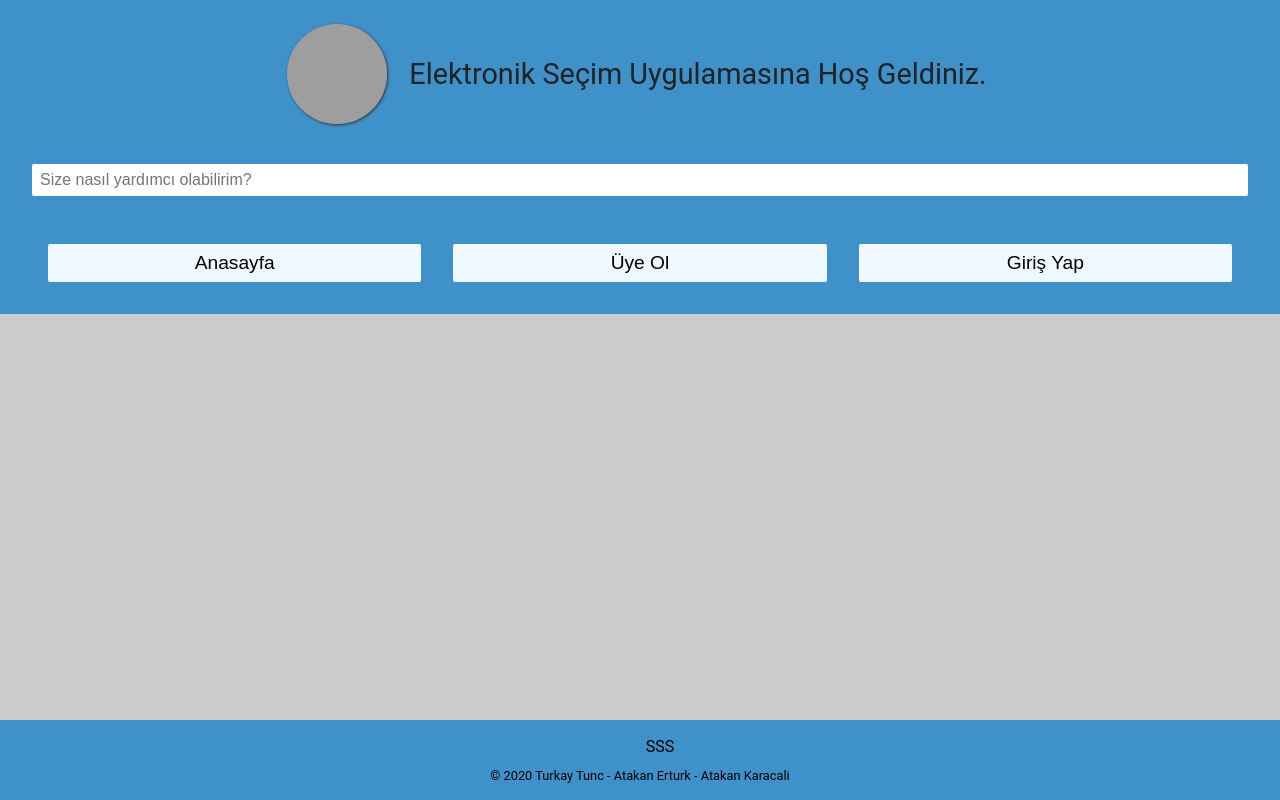
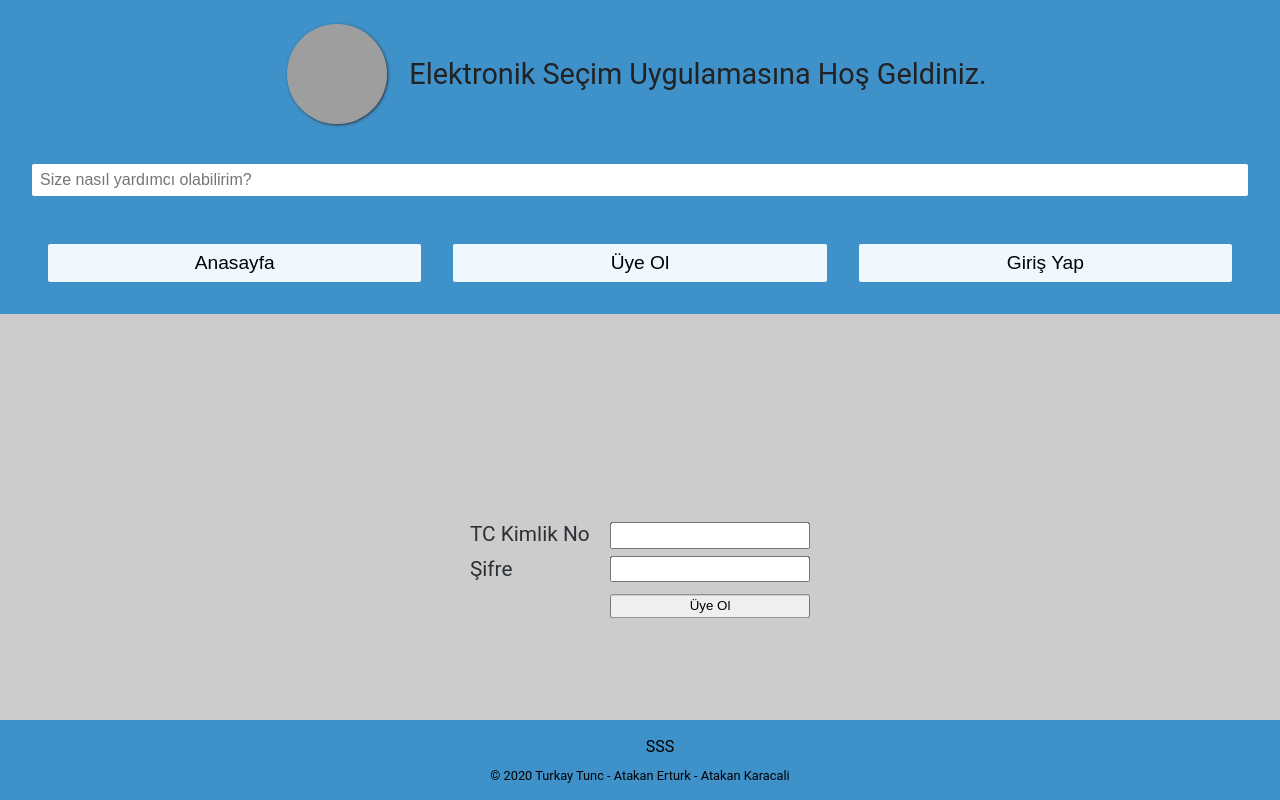
Before and after one commit to turkaytunc/e-secim, a React (Create React App) app: page /e-secim/signup in a window 1280 px wide. Shown: the top 800 px of the page. Built offline with nearby package versions, Linux system fonts and the light colour scheme; grey boxes are pictures that could not be loaded.

Commit message:
update: login and signup screen desktop layout

```diff
--- a/src/components/login/login.scss
+++ b/src/components/login/login.scss
@@ -42,3 +42,15 @@
     width: 15em;
   }
 }
+
+@media screen and (min-width: 500px) {
+  .login-form-container {
+    margin-top: 30%;
+  }
+}
+
+@media screen and (min-width: 700px) {
+  .login-form-container {
+    margin-top: 20%;
+  }
+}
--- a/src/components/signup/signup.scss
+++ b/src/components/signup/signup.scss
@@ -41,3 +41,15 @@
     width: 15em;
   }
 }
+
+@media screen and (min-width: 500px) {
+  .signup-form-container {
+    margin-top: 30%;
+  }
+}
+
+@media screen and (min-width: 700px) {
+  .signup-form-container {
+    margin-top: 20%;
+  }
+}
```
